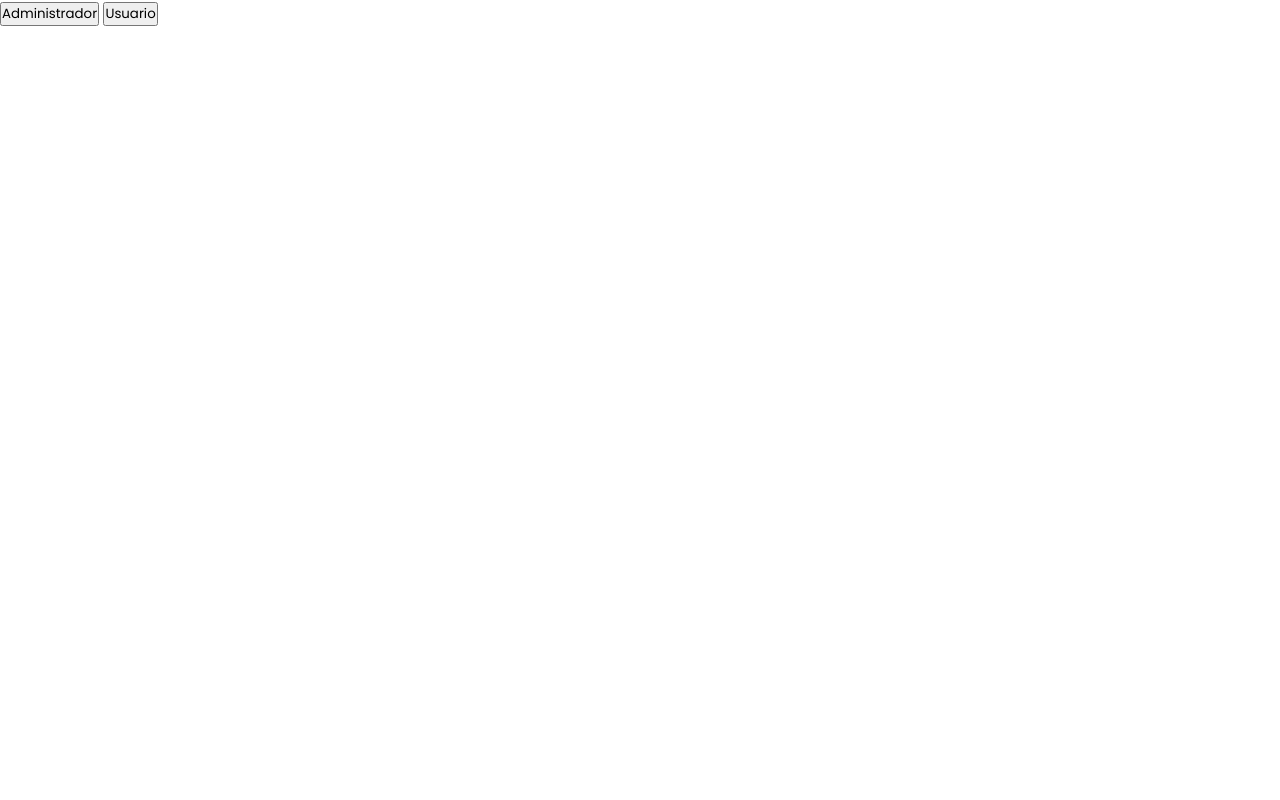
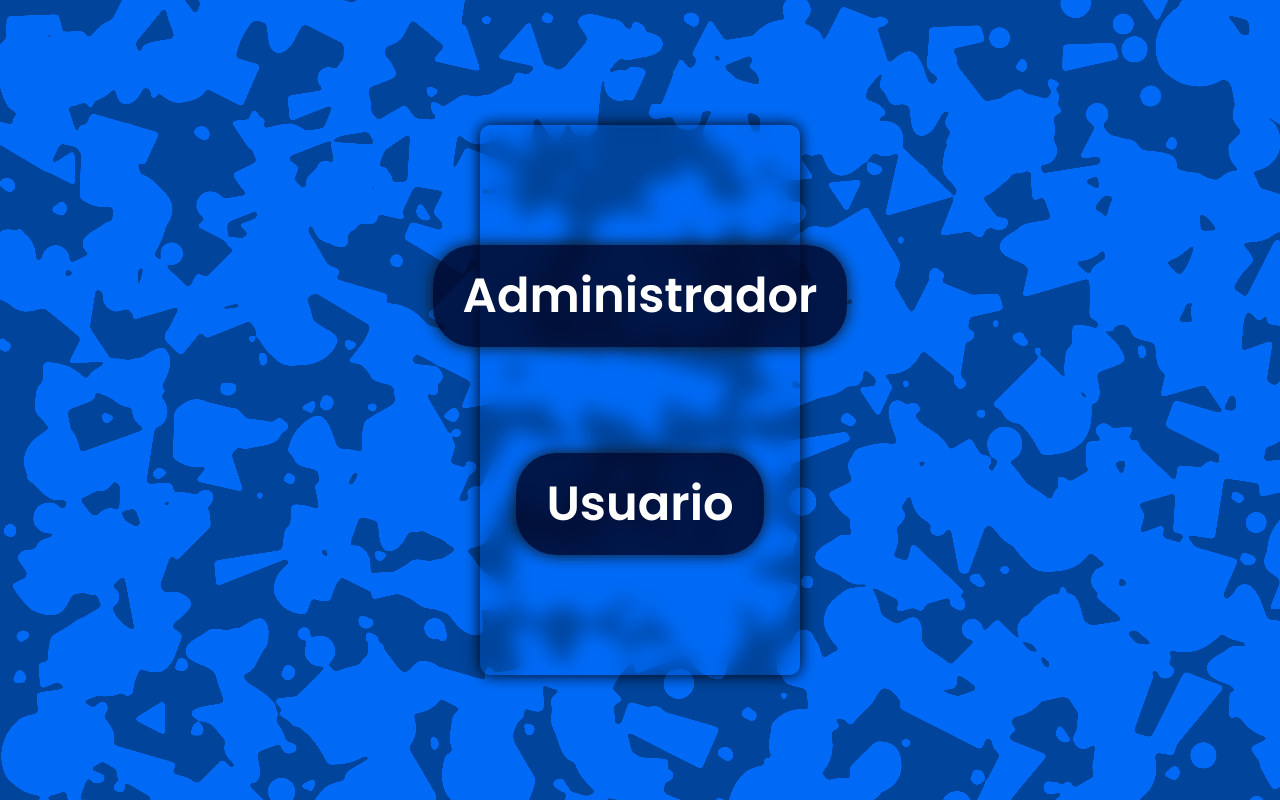
Before and after one commit to lauttiip/proyecto-x-coder, a website: page pages/seleccion.html in a window 1280 px wide. Drawn offline with nearby package versions, Linux system fonts and the light colour scheme; a web font is replaced by a local one.

Commit message:
prueba 2

```diff
--- a/css/style.css
+++ b/css/style.css
@@ -1,24 +1,18 @@
 /*utilities*/
 /*bases*/
 @import url("https://fonts.googleapis.com/css2?family=Inria+Sans:ital,wght@0,300;0,400;0,700;1,300;1,400;1,700&family=Kode+Mono:wght@400..700&family=Open+Sans:ital,wght@0,300..800;1,300..800&family=Poppins:ital,wght@0,100;0,200;0,300;0,400;0,500;0,600;0,700;0,800;0,900;1,100;1,200;1,300;1,400;1,500;1,600;1,700;1,800;1,900&family=Sedan:ital@0;1&display=swap");
-
 * {
   margin: 0;
   padding: 0;
   box-sizing: border-box;
-  font-family: "Poppins", sans-serif;
-}
+  font-family: "Poppins", sans-serif; }
 
 body {
   width: 100%;
-  height: 100vh;
-}
+  height: 100vh; }
 
 .main-login {
   display: flex;
-  width: 100%;
-  background-size: cover;
-  background-image: url("../assets/fondo1.png");
   height: 100%;
   flex-direction: row; }
   .main-login .imgLogin {
@@ -63,7 +57,6 @@ body {
     background-image: url("../assets/fondo1.png");
     background-repeat: no-repeat;
     background-size: cover;
-    filter: contrast(100%);
     width: 50%;
     display: flex;
     justify-content: center;
@@ -121,3 +114,38 @@ body {
         font-size: 1rem;
         color: #333;
         font-weight: 600; }
+
+.body-seleccion {
+  background-image: url("../assets/mix_texture.svg");
+  background-repeat: no-repeat;
+  background-size: cover;
+  align-content: center; }
+  .body-seleccion div {
+    width: 25%;
+    height: 550px;
+    margin: auto;
+    display: flex;
+    flex-direction: column;
+    justify-content: space-between;
+    align-items: center;
+    background: transparent;
+    backdrop-filter: blur(10px);
+    box-shadow: 0 0 15px #010102;
+    color: #fff;
+    border-radius: 10px;
+    padding: 120px 40px; }
+    .body-seleccion div button {
+      padding: 15px 30px;
+      background: #020727d5;
+      border: none;
+      outline: none;
+      border-radius: 2.5rem;
+      box-shadow: 0 0 15px #141414;
+      cursor: pointer;
+      font-size: 3rem;
+      color: #ffffff;
+      font-weight: 600; }
+      .body-seleccion div button:hover {
+        background: #0000009d;
+        transition: 0.5s;
+        font-size: 3.2rem; }
```
Also changed, not shown: index.html (+17 -1 lines), pages/seleccion.html (line endings or trailing spaces).
